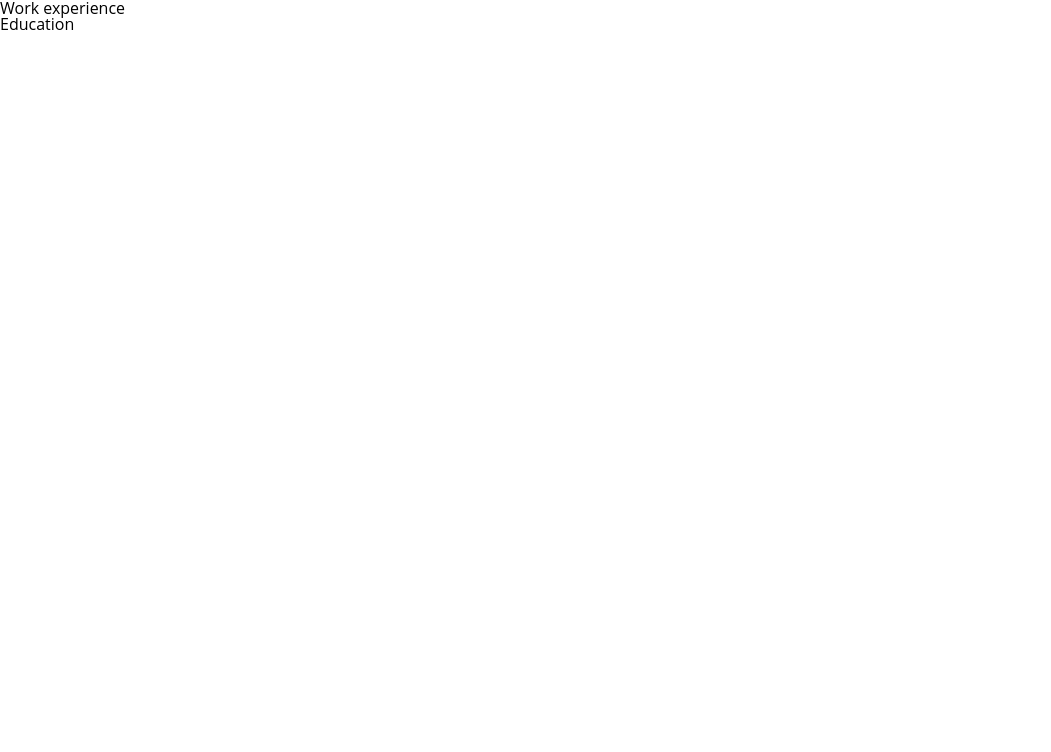
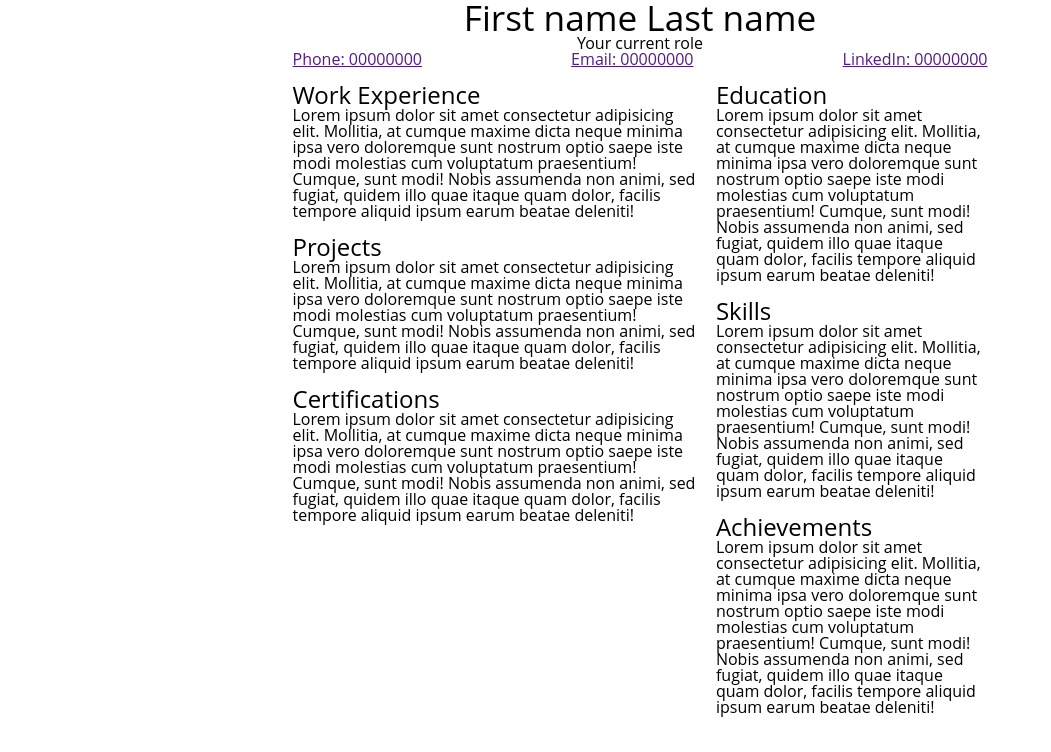
Before and after one commit to Sukhvinder-Singh/vue-resume, a Vue app: page / in a window 1280 px wide. Shown: the top 752 px of the page, without its empty margins (0-1051 px from the left). Built offline with nearby package versions, Linux system fonts and the light colour scheme.

Commit message:
Basic wireframe done

```diff
--- a/src/App/components/Resume.vue
+++ b/src/App/components/Resume.vue
@@ -1,11 +1,96 @@
 <template>
   <div class="resume">
-    <div
-      class="resume__section"
-      v-for="(resumeSection, index) in resumeData"
-      :key="`${resumeSection.section}-${index}`"
-    >
-      <h1 class="resume__sectionHeading">{{ resumeSection.heading }}</h1>
+    <div class="resume__grid">
+      <section class="resume__section resume__section--header">
+        <div class="resume__container">
+          <h1 class="resume__name">First name Last name</h1>
+          <p class="resume__role">Your current role</p>
+          <div class="links">
+            <div class="links__link">
+              <span class="links__icon"></span>
+              <a href="" class="links__content">Phone: 00000000</a>
+            </div>
+            <div class="links__link">
+              <span class="links__icon"></span>
+              <a href="" class="links__content">Email: 00000000</a>
+            </div>
+            <div class="links__link">
+              <span class="links__icon"></span>
+              <a href="" class="links__content">LinkedIn: 00000000</a>
+            </div>
+          </div>
+        </div>
+      </section>
+      <div class="resume__col resume__col--left">
+        <section class="resume__section">
+          <h2 class="resume__sectionHeading">Work Experience</h2>
+          <p>
+            Lorem ipsum dolor sit amet consectetur adipisicing elit. Mollitia,
+            at cumque maxime dicta neque minima ipsa vero doloremque sunt
+            nostrum optio saepe iste modi molestias cum voluptatum praesentium!
+            Cumque, sunt modi! Nobis assumenda non animi, sed fugiat, quidem
+            illo quae itaque quam dolor, facilis tempore aliquid ipsum earum
+            beatae deleniti!
+          </p>
+        </section>
+        <section class="resume__section">
+          <h2 class="resume__sectionHeading">Projects</h2>
+          <p>
+            Lorem ipsum dolor sit amet consectetur adipisicing elit. Mollitia,
+            at cumque maxime dicta neque minima ipsa vero doloremque sunt
+            nostrum optio saepe iste modi molestias cum voluptatum praesentium!
+            Cumque, sunt modi! Nobis assumenda non animi, sed fugiat, quidem
+            illo quae itaque quam dolor, facilis tempore aliquid ipsum earum
+            beatae deleniti!
+          </p>
+        </section>
+        <section class="resume__section">
+          <h2 class="resume__sectionHeading">Certifications</h2>
+          <p>
+            Lorem ipsum dolor sit amet consectetur adipisicing elit. Mollitia,
+            at cumque maxime dicta neque minima ipsa vero doloremque sunt
+            nostrum optio saepe iste modi molestias cum voluptatum praesentium!
+            Cumque, sunt modi! Nobis assumenda non animi, sed fugiat, quidem
+            illo quae itaque quam dolor, facilis tempore aliquid ipsum earum
+            beatae deleniti!
+          </p>
+        </section>
+      </div>
+      <div class="resume__col resume__col--right">
+        <section class="resume__section">
+          <h2 class="resume__sectionHeading">Education</h2>
+          <p>
+            Lorem ipsum dolor sit amet consectetur adipisicing elit. Mollitia,
+            at cumque maxime dicta neque minima ipsa vero doloremque sunt
+            nostrum optio saepe iste modi molestias cum voluptatum praesentium!
+            Cumque, sunt modi! Nobis assumenda non animi, sed fugiat, quidem
+            illo quae itaque quam dolor, facilis tempore aliquid ipsum earum
+            beatae deleniti!
+          </p>
+        </section>
+        <section class="resume__section">
+          <h2 class="resume__sectionHeading">Skills</h2>
+          <p>
+            Lorem ipsum dolor sit amet consectetur adipisicing elit. Mollitia,
+            at cumque maxime dicta neque minima ipsa vero doloremque sunt
+            nostrum optio saepe iste modi molestias cum voluptatum praesentium!
+            Cumque, sunt modi! Nobis assumenda non animi, sed fugiat, quidem
+            illo quae itaque quam dolor, facilis tempore aliquid ipsum earum
+            beatae deleniti!
+          </p>
+        </section>
+        <section class="resume__section">
+          <h2 class="resume__sectionHeading">Achievements</h2>
+          <p>
+            Lorem ipsum dolor sit amet consectetur adipisicing elit. Mollitia,
+            at cumque maxime dicta neque minima ipsa vero doloremque sunt
+            nostrum optio saepe iste modi molestias cum voluptatum praesentium!
+            Cumque, sunt modi! Nobis assumenda non animi, sed fugiat, quidem
+            illo quae itaque quam dolor, facilis tempore aliquid ipsum earum
+            beatae deleniti!
+          </p>
+        </section>
+      </div>
     </div>
   </div>
 </template>
--- a/src/scss/components/_index.scss
+++ b/src/scss/components/_index.scss
@@ -0,0 +1 @@
+@import "resume/index";
--- /dev/null
+++ b/src/scss/components/resume/_index.scss
@@ -0,0 +1,2 @@
+@import "resume";
+@import "resume_header";
--- /dev/null
+++ b/src/scss/components/resume/_resume.scss
@@ -0,0 +1,42 @@
+$paper-width: 695px; // A4 paper width in px at 72dpi
+$paper-height: 842px; // A4 paper height in px at 72dpi
+
+.resume {
+    width: 100%;
+    max-width: $paper-width;
+    margin-inline: auto;
+
+    &__grid {
+        display: grid;
+        grid-template-columns: 1.5fr 1fr;
+        grid-template-rows: auto;
+        gap: 1em;
+    }
+
+    &__col {
+
+        display: flex;
+        flex-direction: column;
+        align-items: flex-start;
+        justify-content: flex-start;
+        gap: 16px;
+
+        &--left {
+            grid-column: 1/2;
+        }
+
+        &--right {
+            grid-column: -1/2;
+        }
+    }
+
+    &__section {
+        &--header {
+            grid-column: 1/-1;
+        }
+    }
+
+    &__sectionHeading {
+        font-size: 1.5rem;
+    }
+}
--- /dev/null
+++ b/src/scss/components/resume/_resume_header.scss
@@ -0,0 +1,20 @@
+.resume {
+
+    &__name,
+    &__role {
+        text-align: center;
+    }
+
+    &__name {
+        font-size: 2.2rem;
+        text-align: center;
+    }
+}
+
+.links {
+    display: flex;
+    flex-direction: row;
+    align-items: center;
+    justify-content: space-between;
+    gap: 16px;
+}
```
